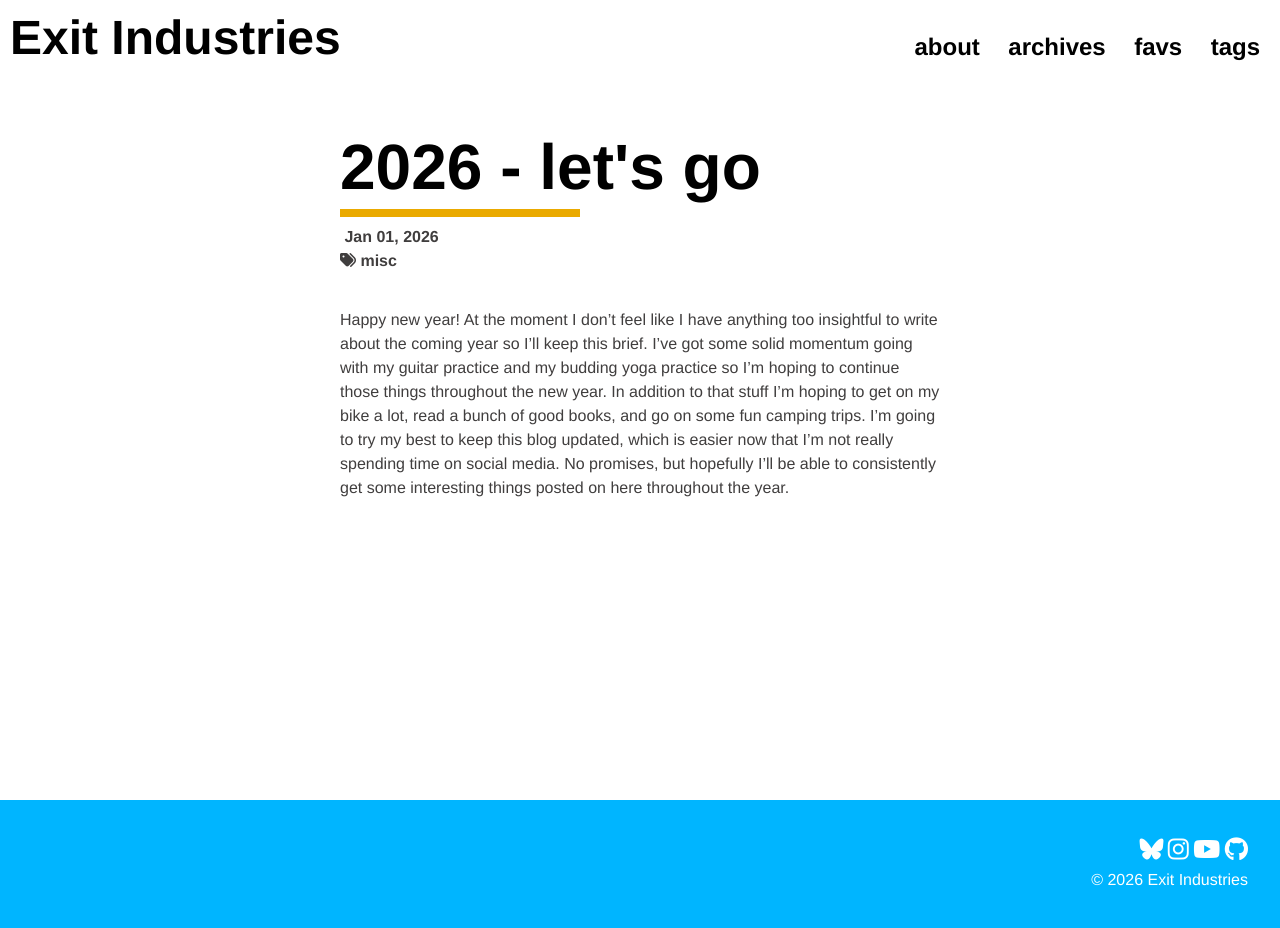
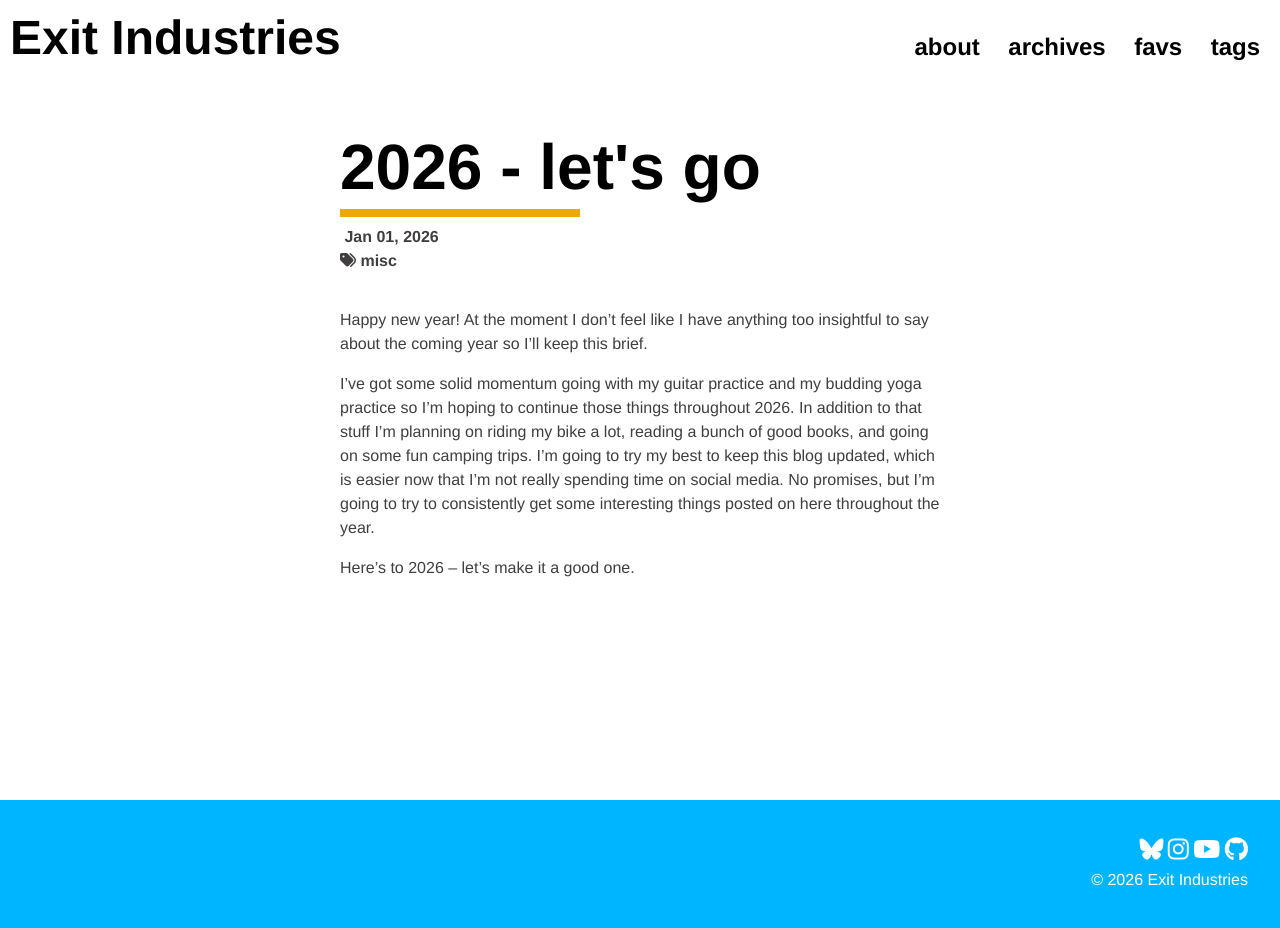
Before and after one commit to mps75/exit_industries, a Jekyll site: the page built from _posts/2026/2026-01-01-new-year.md, in a window 1280 px wide. Built offline with Jekyll 4.4.1, drawn with Linux system fonts in a browser that asks for light colours.

Commit message:
Minor edits to new year post

```diff
--- a/_posts/2026/2026-01-01-new-year.md
+++ b/_posts/2026/2026-01-01-new-year.md
@@ -6,4 +6,8 @@ sticky: false
 hidden: false
 ---
 
-Happy new year!  At the moment I don't feel like I have anything too insightful to write about the coming year so I'll keep this brief.  I've got some solid momentum going with my guitar practice and my budding yoga practice so I'm hoping to continue those things throughout the new year.  In addition to that stuff I'm hoping to get on my bike a lot, read a bunch of good books, and go on some fun camping trips.  I'm going to try my best to keep this blog updated, which is easier now that I'm not really spending time on social media.  No promises, but hopefully I'll be able to consistently get some interesting things posted on here throughout the year.
+Happy new year!  At the moment I don't feel like I have anything too insightful to say about the coming year so I'll keep this brief.
+
+I've got some solid momentum going with my guitar practice and my budding yoga practice so I'm hoping to continue those things throughout 2026.  In addition to that stuff I'm planning on riding my bike a lot, reading a bunch of good books, and going on some fun camping trips.  I'm going to try my best to keep this blog updated, which is easier now that I'm not really spending time on social media.  No promises, but I'm going to try to consistently get some interesting things posted on here throughout the year.
+
+Here's to 2026 -- let's make it a good one.
```
